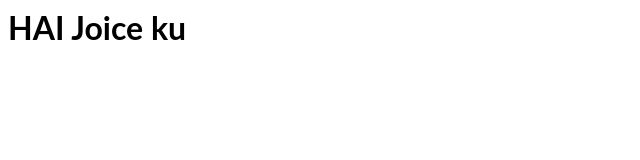
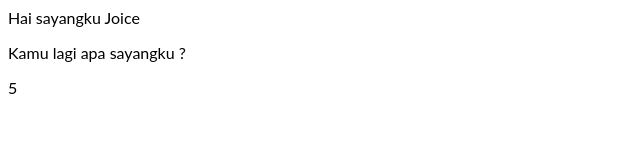
Before and after one commit to Mrme404/first_react, a React app: page / in a window 1280 px wide. Shown: the whole page, without its empty margins (0-640 px from the left). Built offline with nearby package versions, Linux system fonts and the light colour scheme.

Commit message:
2 files modified

```diff
--- a/index.html
+++ b/index.html
@@ -1 +1,4 @@
 <div id="test"></div>
+<div id="tanya"></div>
+<div id="he"></div>
+<div id="let"></div>
--- a/index.js
+++ b/index.js
@@ -2,7 +2,26 @@ import React from 'react';
 import ReactDOM from 'react-dom';
 import './style.css';
 
+const cinta = "Joice";
+const panggil = <p>Hai sayangku {cinta} </p>;
+const tanya = <p>Kamu lagi apa sayangku ? </p>;
+let ulang = 0;
+
 ReactDOM.render(
-  <h1>HAI Joice ku  </h1>,
+  panggil,
   document.getElementById("test")
-)
+);
+ReactDOM.render(
+  tanya,
+  document.getElementById("tanya")
+);
+
+function tampil(){
+  ulang++;
+  const show = <p>{ulang}</p>;
+  ReactDOM.render(
+    show,
+    document.getElementById("he")
+  )
+}
+setInterval(tampil, 1000);
```
